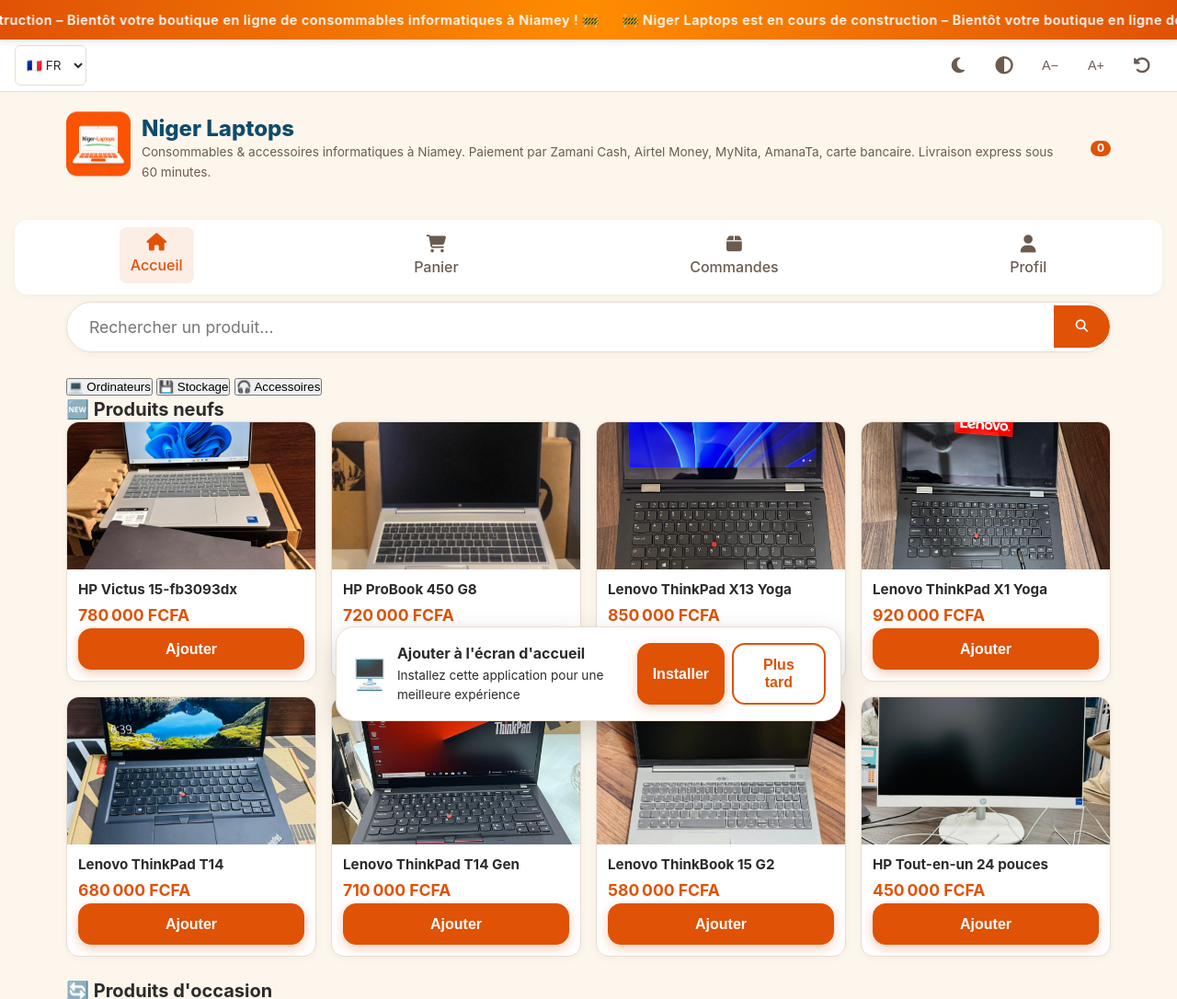
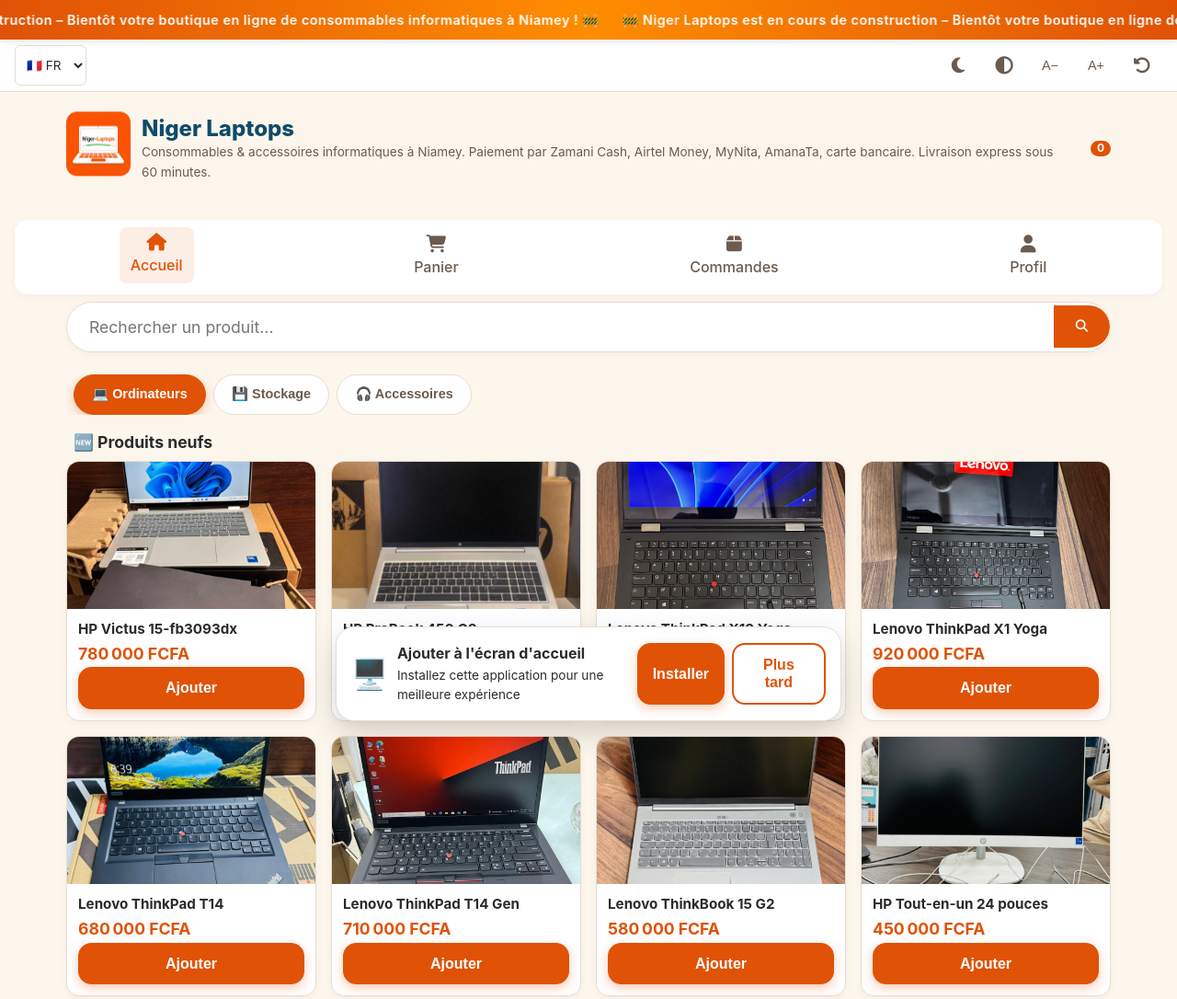
Before and after one commit to terpoland4-star/Niger-Laptops, a website: page docs/index.html in a window 1280 px wide. Shown: the top 1086 px of the page at 92% size. Drawn offline with Linux system fonts and the light colour scheme.

Commit message:
Update styles.css

```diff
--- a/docs/css/styles.css
+++ b/docs/css/styles.css
@@ -559,6 +559,61 @@
   color: var(--orange);
 }
 
+/* ---------- ONGLETS INSPIRÉS DE TEMU ---------- */
+.temu-tabs {
+  display: flex;
+  gap: 0.5rem;
+  margin: 1rem 0 1.2rem 0;
+  padding: 0 8px;
+  overflow-x: auto;
+  scrollbar-width: none;
+  -webkit-overflow-scrolling: touch;
+}
+
+.temu-tabs::-webkit-scrollbar {
+  display: none;
+}
+
+.temu-tab {
+  flex: 0 0 auto;
+  padding: 0.5rem 1.2rem;
+  border-radius: 30px;
+  background: var(--surface);
+  border: 1px solid var(--border);
+  color: var(--text-light);
+  font-weight: 600;
+  font-size: 0.9rem;
+  white-space: nowrap;
+  cursor: pointer;
+  transition: all var(--ease-fast);
+  min-height: var(--touch-target);
+  display: flex;
+  align-items: center;
+  justify-content: center;
+}
+
+.temu-tab.active {
+  background: var(--orange);
+  color: white;
+  border-color: var(--orange);
+  box-shadow: 0 4px 12px rgba(224,82,6,0.3);
+}
+
+.temu-tab:hover:not(.active) {
+  background: var(--sand);
+  color: var(--orange);
+  border-color: var(--orange);
+}
+
+/* Sous-titre de section (Neuf / Occasion) */
+.section-subtitle {
+  font-size: 1.1rem;
+  font-weight: 700;
+  margin: 0 0 0.5rem 0;
+  padding-left: 8px;
+  color: var(--text);
+}
+
 /* ---------- CARROUSEL PAR CATÉGORIE ---------- */
 .category-section {
   margin-bottom: 1.5rem;
```
